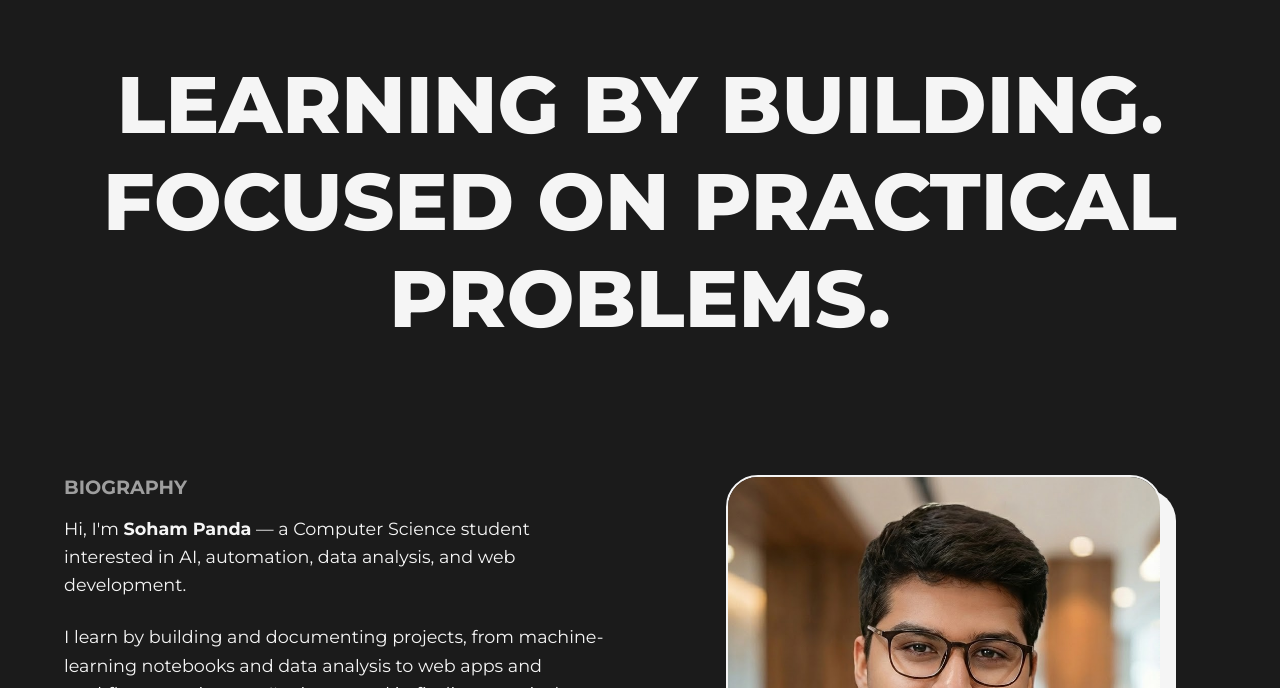
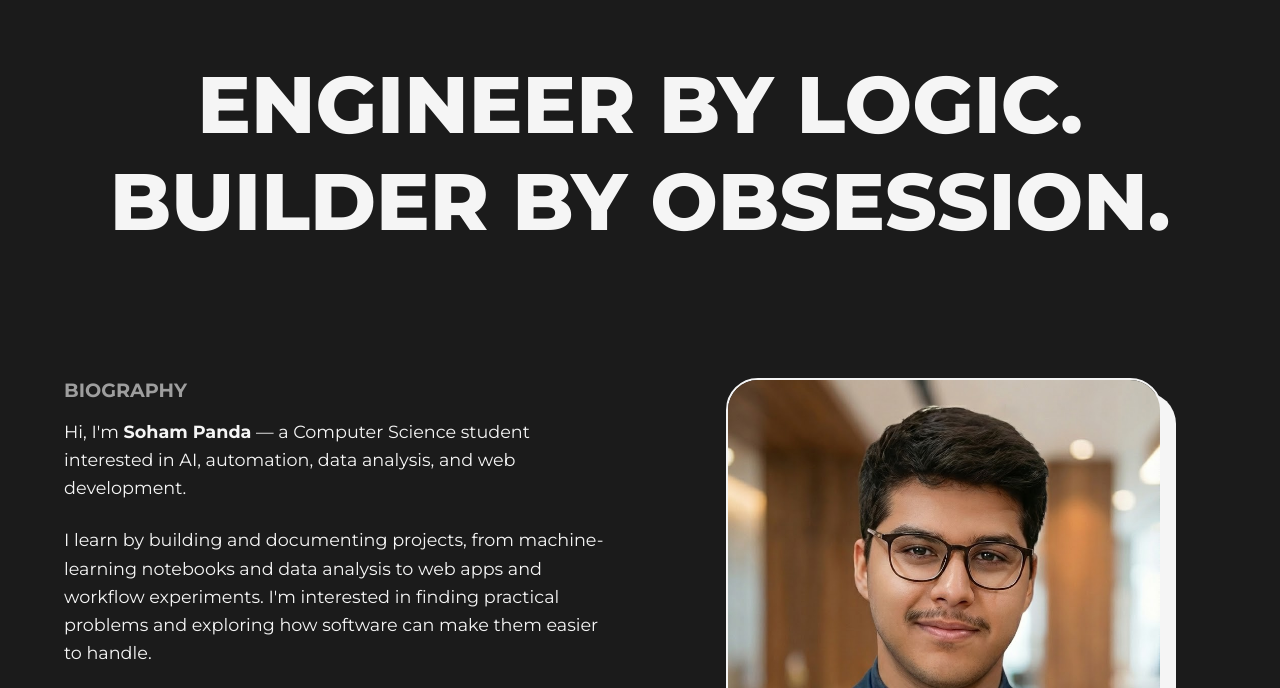
Before and after one commit to Soham-o/Portfolio, a website: page about.html in a window 1280 px wide. Shown: the part 72-760 px from the top of the page. Drawn offline with Linux system fonts and the light colour scheme.

Commit message:
style(portfolio): restore original about headline

```diff
--- a/about.html
+++ b/about.html
@@ -47,7 +47,7 @@
 
     <main class="about-page">
         <div class="title-section">
-            <h1 class="big-text">Learning by Building. Focused on Practical Problems.</h1>
+            <h1 class="big-text">Engineer by Logic. Builder by Obsession.</h1>
         </div>
 
         <div class="top-layout">
```
